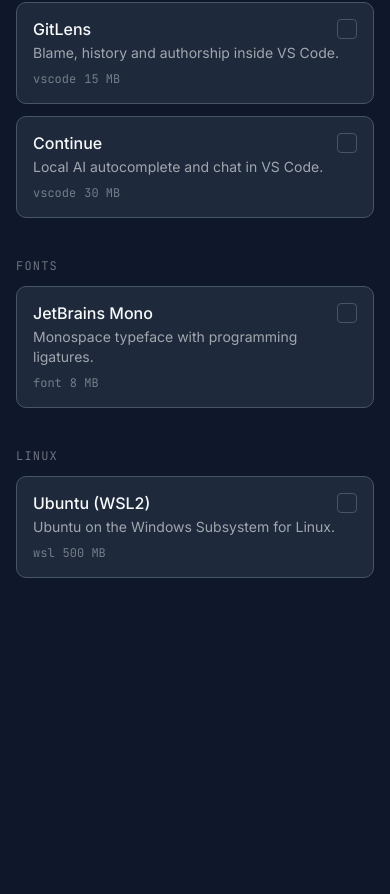
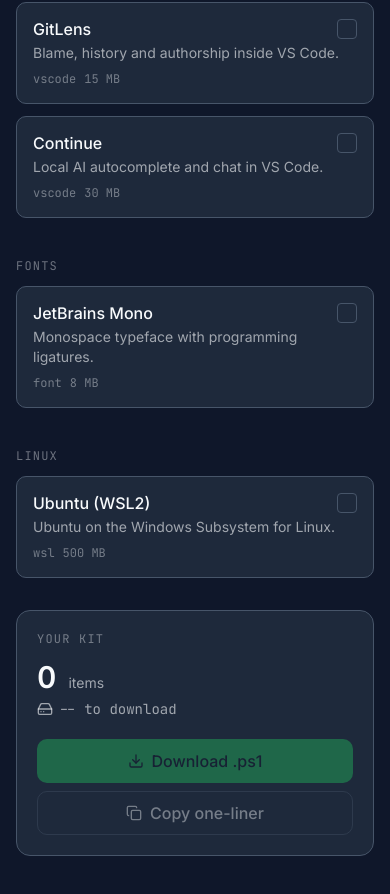
Before and after one commit to IntiCerda/loadout, a Next.js app: page / in a window 390 px wide. Shown: the part 1684-2578 px from the top of the page. Before the commit the page ends 2310 px from the top, so only its background shows below. Built offline with nearby package versions, Linux system fonts and the light colour scheme; no server answers.

Commit message:
feat: add kit sidebar with size total, download and one-liner copy

```diff
--- a/app/globals.css
+++ b/app/globals.css
@@ -23,6 +23,7 @@
   --color-accent: var(--accent);
   --color-accent-foreground: var(--accent-foreground);
   --color-destructive: var(--destructive);
+  --color-warning: var(--warning);
   --color-border: var(--border);
   --color-input: var(--input);
   --color-ring: var(--ring);
@@ -63,6 +64,10 @@
   --muted-foreground: #94a3b8;
   --accent-foreground: #0f172a;
   --input: #475569;
+  /* Warning TEXT. `--destructive` is the plan's #ef4444 and stays that value,
+     but as a label on the --primary card (#1e293b) it measures 3.89:1 and
+     fails WCAG AA. Same hue, lightened until it passes: 5.29:1. */
+  --warning: #f87171;
   --ring: #22c55e; /* accent green, so the focus ring is visible on slate */
 
   --radius: 0.625rem;
--- a/app/page.tsx
+++ b/app/page.tsx
@@ -7,6 +7,7 @@
 import { parseIds, serializeIds } from "@/lib/url";
 import { SITE_URL } from "@/lib/brand";
 import { CatalogGrid } from "@/components/catalog-grid";
+import { KitSidebar } from "@/components/kit-sidebar";
 
 /**
  * `history.replaceState` fires no event, so selection changes announce
@@ -82,7 +83,10 @@
     () => SITE_URL,
   );
 
-  const shareUrl = `${origin}/?p=${serializeIds(resolved.map((item) => item.id))}`;
+  // Resolved rather than raw ids, so the share link, the one-liner and the
+  // route all describe the same complete selection.
+  const query = serializeIds(resolved.map((item) => item.id));
+  const shareUrl = `${origin}/?p=${query}`;
   const script = useMemo(
     () => generateScript(resolved, shareUrl),
     [resolved, shareUrl],
@@ -91,15 +95,22 @@
 
   return (
     <main className="mx-auto w-full max-w-7xl px-4 py-12 sm:px-6 lg:px-8">
+      <div className="grid grid-cols-1 gap-8 lg:grid-cols-[1fr_320px]">
         <CatalogGrid
           items={catalog}
           selectedIds={selectedSet}
           requiredIds={requiredSet}
           onToggle={toggle}
         />
-      {/* Kit sidebar and script preview land in Tasks 8 and 9. */}
+        <KitSidebar
+          items={resolved}
+          sizeMb={sizeMb}
+          query={query}
+          origin={origin}
+        />
+      </div>
+      {/* The script preview lands in Task 9. */}
       <pre className="sr-only">{script}</pre>
-      <span className="sr-only">{sizeMb}</span>
     </main>
   );
 }
--- /dev/null
+++ b/components/kit-sidebar.tsx
@@ -0,0 +1,152 @@
+"use client";
+
+import { useState } from "react";
+import { Check, Copy, Download, HardDrive } from "lucide-react";
+import type { Item } from "@/lib/types";
+import { formatSize } from "@/lib/resolve";
+
+/** Above this, the download is large enough to be worth warning about. */
+const LARGE_DOWNLOAD_MB = 20_480;
+
+type Props = {
+  items: Item[];
+  sizeMb: number;
+  /** Serialized selection, e.g. `git,vscode`. */
+  query: string;
+  /** Live origin, passed down so it matches what the route emits. */
+  origin: string;
+  children?: React.ReactNode;
+};
+
+type CopyStatus = "idle" | "copied" | "failed";
+
+/**
+ * Shared by the download control in both of its shapes, so the disabled state
+ * is the same box in the same place and the layout does not shift.
+ */
+const CTA =
+  "flex min-h-[44px] items-center justify-center gap-2 rounded-lg px-4 font-medium " +
+  "transition-all duration-200 focus-visible:outline-2 focus-visible:outline-offset-2 " +
+  "focus-visible:outline-ring";
+
+export function KitSidebar({ items, sizeMb, query, origin, children }: Props) {
+  const [status, setStatus] = useState<CopyStatus>("idle");
+  const empty = items.length === 0;
+
+  const oneLiner = `irm "${origin}/api/script?p=${query}" | iex`;
+
+  const copy = async () => {
+    try {
+      await navigator.clipboard.writeText(oneLiner);
+      setStatus("copied");
+      setTimeout(() => setStatus("idle"), 2000);
+    } catch {
+      // `writeText` rejects on an insecure origin, when the document is not
+      // focused, and when the permission is denied — and `navigator.clipboard`
+      // is undefined outright over plain HTTP. Without this the promise
+      // rejects unhandled and the button just does nothing. The failed state
+      // stays up until the next attempt, because it renders the command for
+      // the user to copy by hand and a timeout would yank it away mid-drag.
+      setStatus("failed");
+    }
+  };
+
+  return (
+    <aside className="lg:sticky lg:top-8 lg:self-start">
+      <div className="border-border bg-primary rounded-xl border p-5">
+        <h2 className="text-foreground/40 font-mono text-xs tracking-widest uppercase">
+          Your kit
+        </h2>
+
+        <div className="mt-3 flex items-baseline gap-3">
+          <span className="text-3xl font-semibold tabular-nums">
+            {items.length}
+          </span>
+          <span className="text-foreground/60 text-sm">
+            {items.length === 1 ? "item" : "items"}
+          </span>
+        </div>
+
+        <p
+          className={`mt-1 flex items-center gap-1.5 font-mono text-sm ${
+            // `text-destructive` (#ef4444) measures 3.89:1 on this card
+            // (--primary, #1e293b) and fails WCAG AA. `--warning` is the same
+            // hue lightened to 5.29:1.
+            sizeMb > LARGE_DOWNLOAD_MB ? "text-warning" : "text-foreground/60"
+          }`}
+        >
+          <HardDrive className="size-4" aria-hidden />
+          {formatSize(sizeMb)} to download
+        </p>
+
+        <div className="mt-5 flex flex-col gap-2">
+          {empty ? (
+            // A real disabled button, not an `<a>` with `pointer-events-none`:
+            // that anchor keeps its place in the tab order and still navigates
+            // on Enter, so the "disabled" download is one keypress away from
+            // serving a script for an empty selection. A `<button disabled>`
+            // is unreachable and unactivatable, and is still announced as a
+            // dimmed control rather than vanishing from the accessibility tree
+            // the way an href-less anchor would.
+            <button
+              type="button"
+              disabled
+              className={`${CTA} bg-accent text-accent-foreground cursor-not-allowed opacity-40`}
+            >
+              <Download className="size-4" aria-hidden />
+              Download .ps1
+            </button>
+          ) : (
+            // A plain anchor, not `<Link>`: Next prefetches links in the
+            // viewport, which would generate the script on every render.
+            <a
+              href={`/api/script?p=${query}&download=1`}
+              className={`${CTA} bg-accent text-accent-foreground cursor-pointer hover:opacity-90`}
+            >
+              <Download className="size-4" aria-hidden />
+              Download .ps1
+            </a>
+          )}
+
+          <button
+            type="button"
+            onClick={copy}
+            disabled={empty}
+            // `enabled:` on the hover pair, and no `pointer-events-none`: a
+            // disabled button already ignores clicks, and removing pointer
+            // events would take `cursor-not-allowed` with it.
+            className={`${CTA} border-border enabled:hover:border-secondary enabled:hover:bg-secondary/40
+              cursor-pointer border disabled:cursor-not-allowed disabled:opacity-40`}
+          >
+            {status === "copied" ? (
+              <Check className="size-4" aria-hidden />
+            ) : (
+              <Copy className="size-4" aria-hidden />
+            )}
+            {status === "copied" ? "Copied" : "Copy one-liner"}
+          </button>
+        </div>
+
+        {status === "failed" ? (
+          <div className="mt-3">
+            <p className="text-warning text-xs">
+              The browser blocked the clipboard. Copy it by hand:
+            </p>
+            <code className="border-border bg-background text-foreground/80 mt-1 block rounded-md border p-2 font-mono text-xs break-all select-all">
+              {oneLiner}
+            </code>
+          </div>
+        ) : null}
+
+        <p aria-live="polite" className="sr-only">
+          {status === "copied" ? "One-liner copied to clipboard" : ""}
+          {status === "failed"
+            ? "Copying failed. The one-liner is shown below the button, select it to copy it by hand."
+            : ""}
+        </p>
+
+        {children}
+      </div>
+    </aside>
+  );
+}
```
Also changed, not shown: 1 other file (tests, documents, lock files or other folders). Lines whose indentation alone changed are shown as unchanged.
